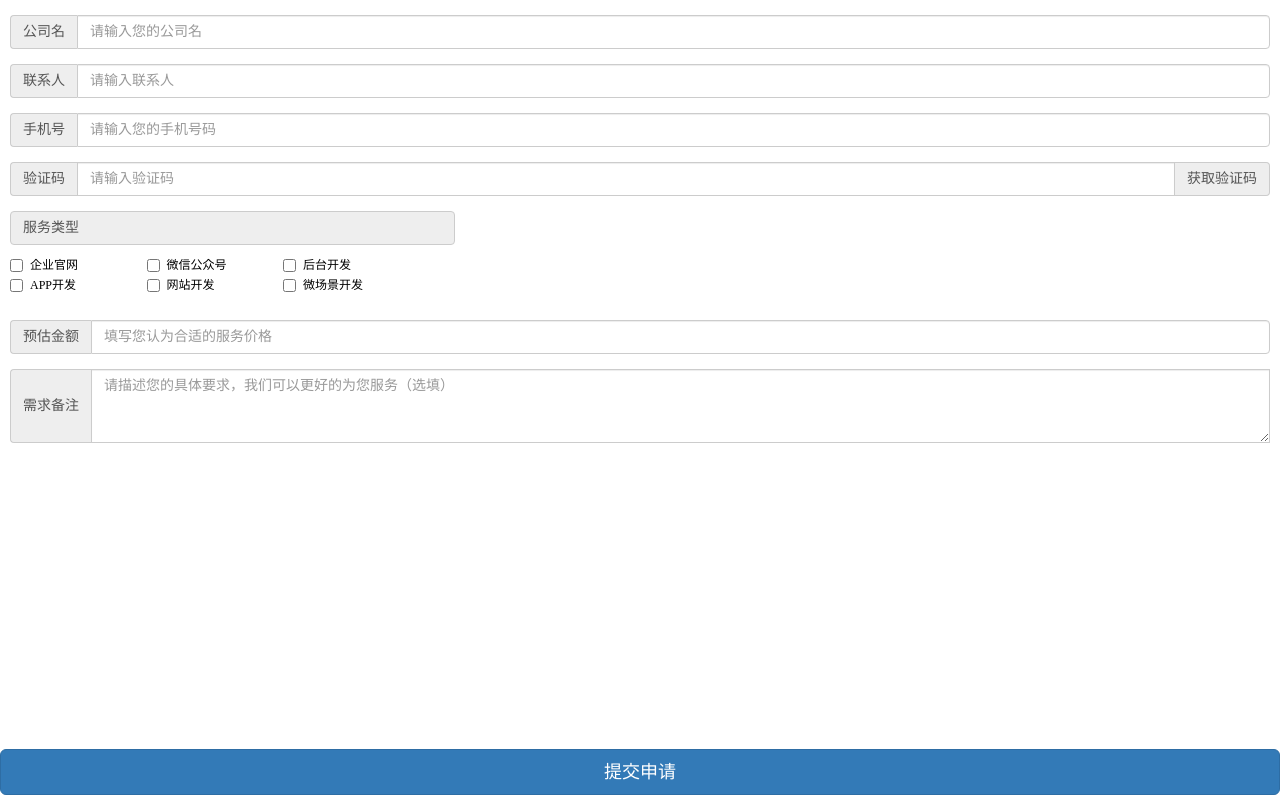
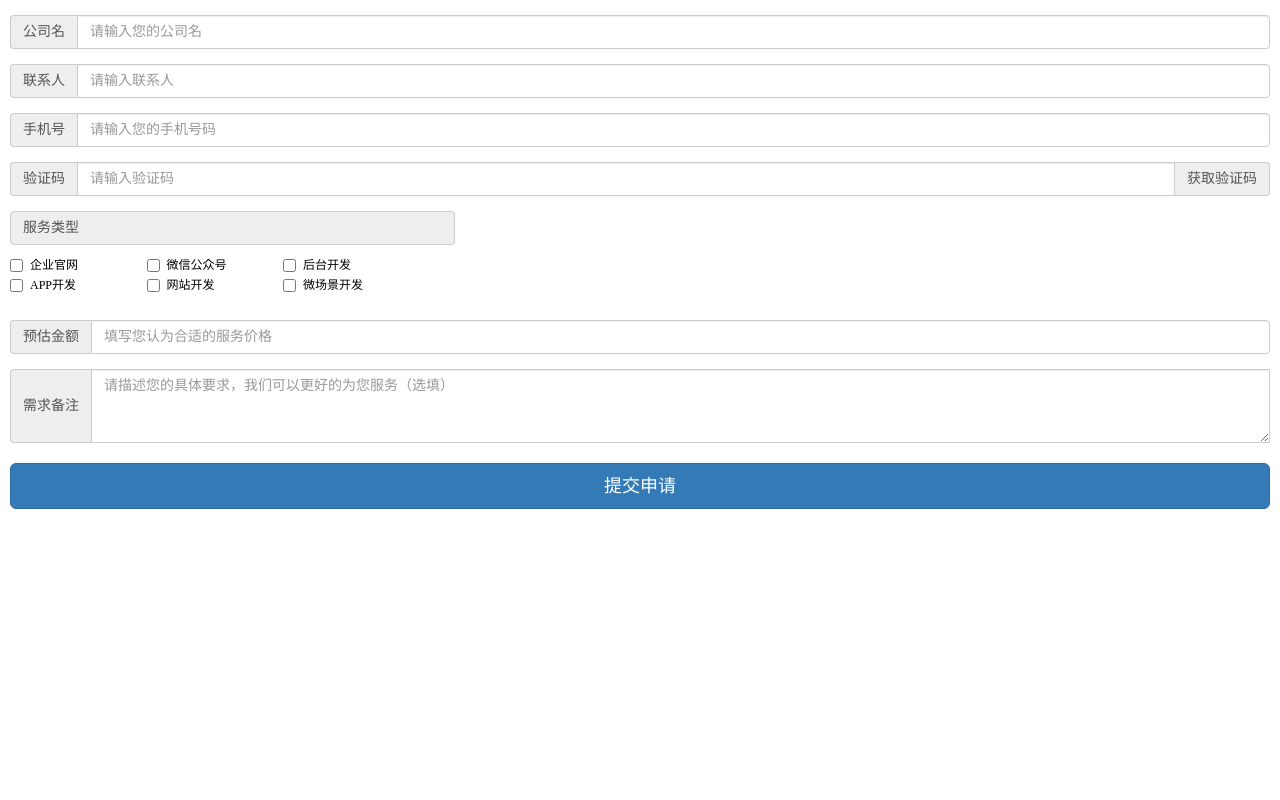
Before and after one commit to weiliangCode/shinehua_officialAccounts, a plain HTML site: page proposer.html in a window 1280 px wide. Drawn offline with Linux system fonts and the light colour scheme.

Commit message:
修改底部提交按键在安卓上的bug

```diff
--- a/css/payJoint.css
+++ b/css/payJoint.css
@@ -48,11 +48,8 @@ body,.inputs{
 }*/
 
 .bottomBtn{
-  position: absolute;
-  left: 0;
-  bottom: 0;
   margin-bottom: 5px;
-  z-index: 100;
+  margin-top: 20px;
 }
 
 /*接入渠道选择*/
--- a/css/proposer.css
+++ b/css/proposer.css
@@ -31,6 +31,7 @@
   height: 20px;
   line-height: 20px;
 }
+
 .inputs .input-group .title{
   height: 68px;
   white-space:pre-line;
@@ -45,8 +46,6 @@
 }*/
 
 .bottomBtn{
-  position: absolute;
-  left: 0;
-  bottom: 0;
   margin-bottom: 5px;
+  margin-top: 20px;
 }
--- a/js/utils.js
+++ b/js/utils.js
@@ -1,8 +1,7 @@
-var dev = "true",
-  // devUrl = "http://localhost/shinehua_officialAccounts/serve/",
-  devUrl = "http://shinehua.duapp.com/serve/",
+var dev = "false",
+  devUrl = "http://localhost/shinehua_officialAccounts/serve/",
+  // devUrl = "http://shinehua.duapp.com/serve/",
   url = "http://demo.lmqde.com/";
-
 
 
 //对接渠道 - 获得验证码
@@ -24,16 +23,16 @@ function getSubmit() {
 
 
 //接单 - 获得验证码
-function getCompanySendcode(){
-	if (dev === "true")
+function getCompanySendcode() {
+  if (dev === "true")
     return devUrl + 'company/sendcode.php';
   else
     return url + 'company/sendcode'
 }
 
 //接单 - 提交表单数据
-function getCompanyGetfrom(){
-	if (dev === "true")
+function getCompanyGetfrom() {
+  if (dev === "true")
     return devUrl + 'company/getfrom.php';
   else
     return url + 'company/getfrom'
```
Also changed, not shown: styles/base.less (line endings or trailing spaces).
